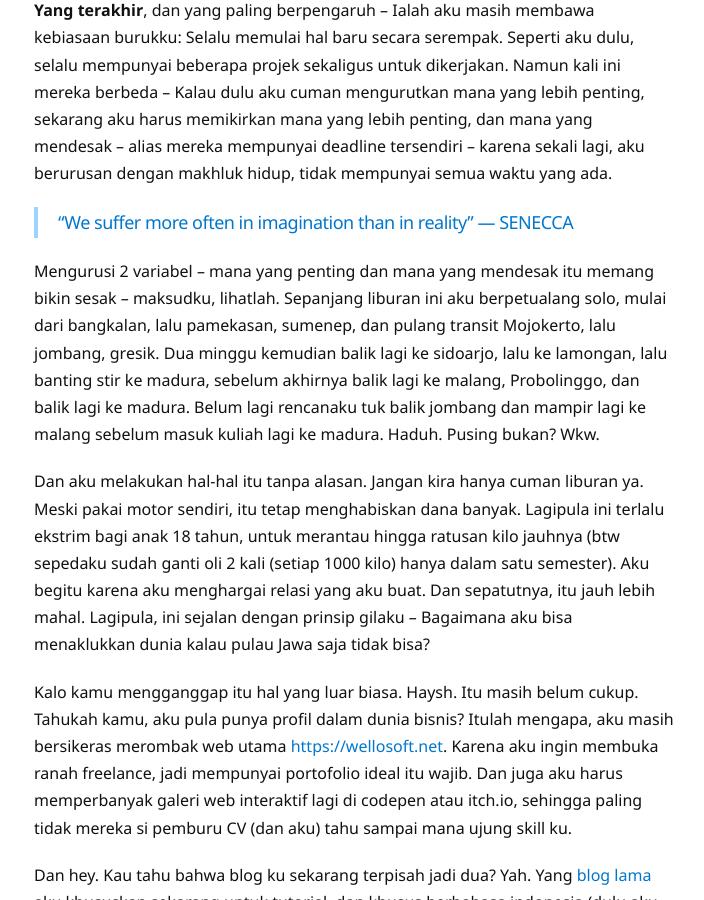
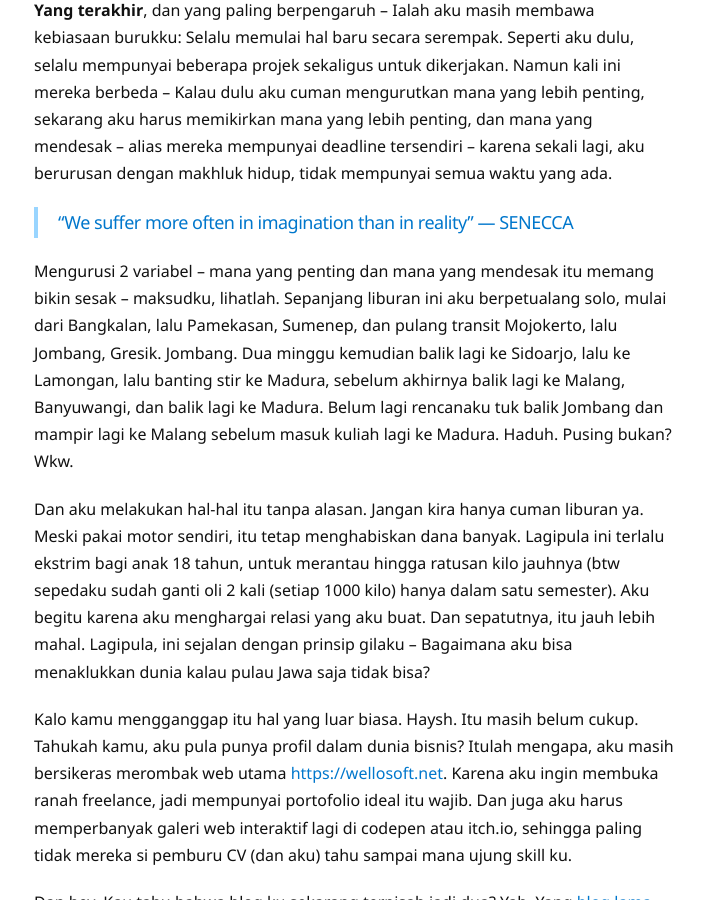
Before and after one commit to wellosoft/memo, a Jekyll site: the page built from _posts/2019-01-09-terkekang-indah-oleh-deadline.md, in a window 1280 px wide and 900 px high, scrolled down 1373 px. Shown: the whole window, without its empty margins (286-990 px from the left). Built offline with Jekyll 4.4.1, drawn with Linux system fonts in a browser that asks for light colours; a script that is not in the unit is left out; some of the changed text lies outside the part shown.

Commit message:
Update 2019-01-09-terkekang-indah-oleh-deadline.md

```diff
--- a/_posts/2019-01-09-terkekang-indah-oleh-deadline.md
+++ b/_posts/2019-01-09-terkekang-indah-oleh-deadline.md
@@ -23,7 +23,7 @@ Dan tidak seperti zaman sekolah dulu, Entah mengapa aku merasa kali ini berbeda
 
 > “We suffer more often in imagination than in reality” — SENECCA
 
-Mengurusi 2 variabel -- mana yang penting dan mana yang mendesak itu memang bikin sesak -- maksudku, lihatlah. Sepanjang liburan ini aku berpetualang solo, mulai dari bangkalan, lalu pamekasan, sumenep, dan pulang transit Mojokerto, lalu jombang, gresik. Dua minggu kemudian balik lagi ke sidoarjo, lalu ke lamongan, lalu banting stir ke madura, sebelum akhirnya balik lagi ke malang, Probolinggo, dan balik lagi ke madura. Belum lagi rencanaku tuk balik jombang dan mampir lagi ke malang sebelum masuk kuliah lagi ke madura. Haduh. Pusing bukan? Wkw.
+Mengurusi 2 variabel -- mana yang penting dan mana yang mendesak itu memang bikin sesak -- maksudku, lihatlah. Sepanjang liburan ini aku berpetualang solo, mulai dari Bangkalan, lalu Pamekasan, Sumenep, dan pulang transit Mojokerto, lalu Jombang, Gresik. Jombang. Dua minggu kemudian balik lagi ke Sidoarjo, lalu ke Lamongan, lalu banting stir ke Madura, sebelum akhirnya balik lagi ke Malang, Banyuwangi, dan balik lagi ke Madura. Belum lagi rencanaku tuk balik Jombang dan mampir lagi ke Malang sebelum masuk kuliah lagi ke Madura. Haduh. Pusing bukan? Wkw.
 
 Dan aku melakukan hal-hal itu tanpa alasan. Jangan kira hanya cuman liburan ya. Meski pakai motor sendiri, itu tetap menghabiskan dana banyak. Lagipula ini terlalu ekstrim bagi anak 18 tahun, untuk merantau hingga ratusan kilo jauhnya (btw sepedaku sudah ganti oli 2 kali (setiap 1000 kilo) hanya dalam satu semester). Aku begitu karena aku menghargai relasi yang aku buat. Dan sepatutnya, itu jauh lebih mahal. Lagipula, ini sejalan dengan prinsip gilaku -- Bagaimana aku bisa menaklukkan dunia kalau pulau Jawa saja tidak bisa?
 
```
Also changed, not shown: other parts of _posts/2019-01-09-terkekang-indah-oleh-deadline.md (+1 -0 lines).
